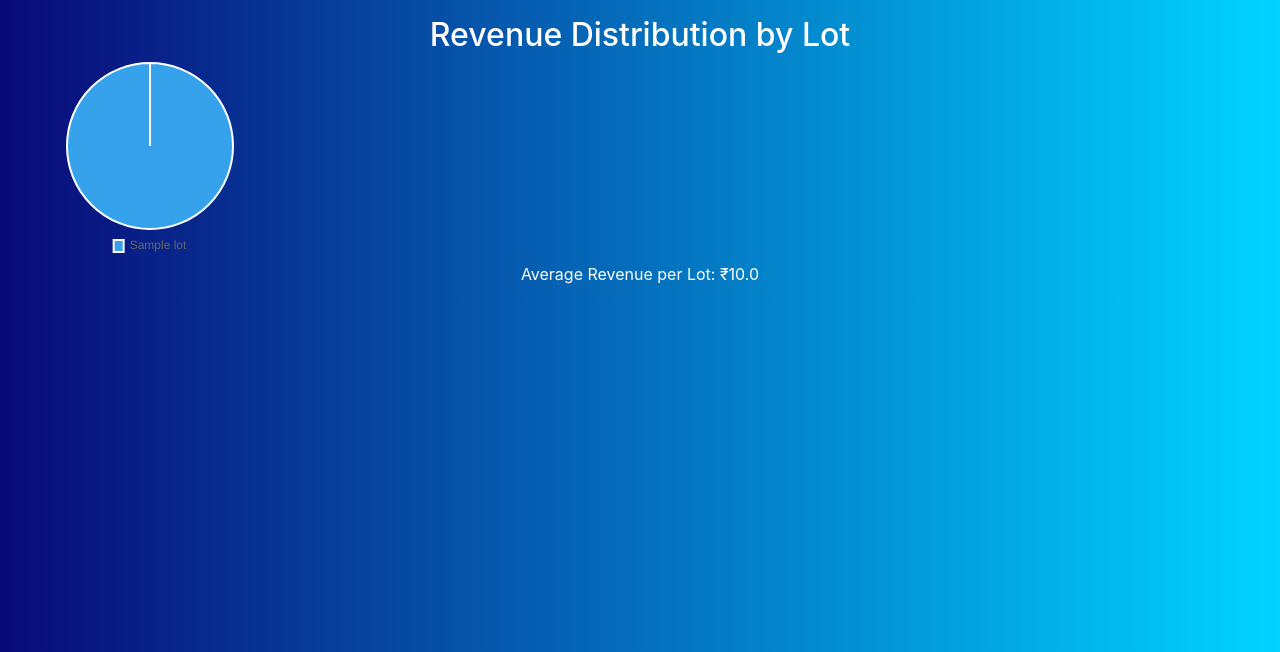
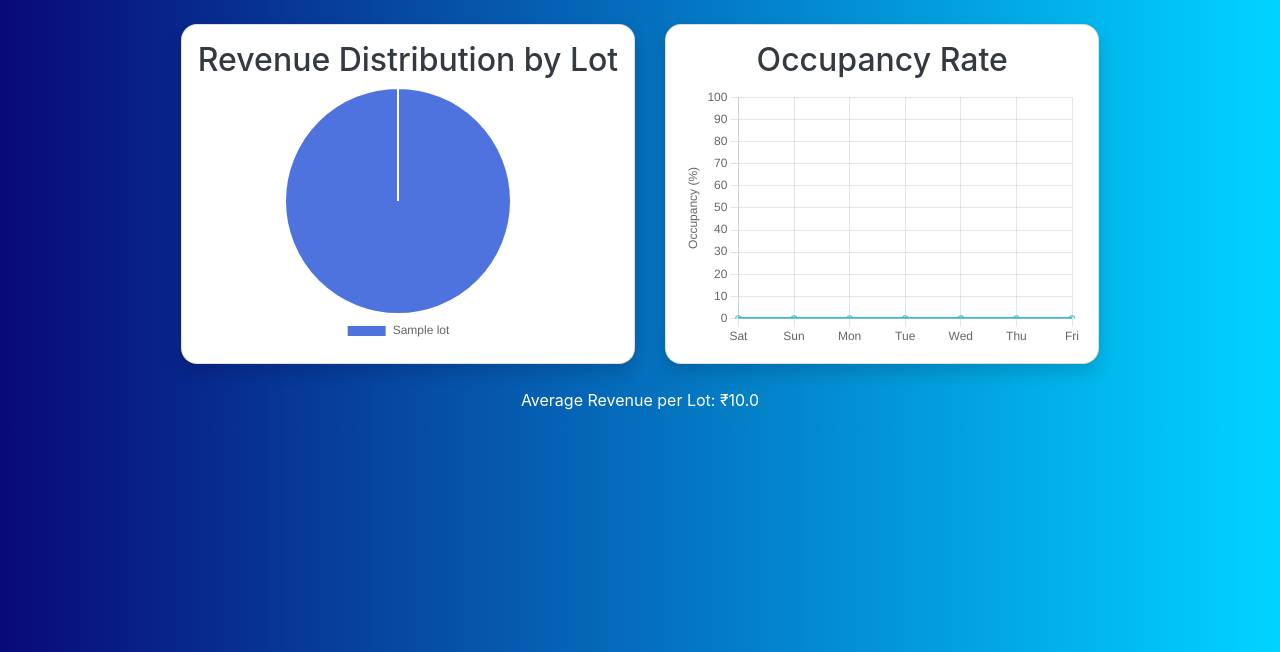
Before and after one commit to 24f1000430/vehicle-parking-app-v1, a Flask app: page /admin/dashboard in a window 1280 px wide. Shown: the part 64-716 px from the top of the page. Run offline with Flask 3, Linux system fonts and the light colour scheme; the visitor is signed in with stand-in values (Sample User, id 1); tables that the repository leaves empty hold one stand-in row (values such as "Sample post").

Commit message:
Milestone-VP Charts

```diff
--- a/app.py
+++ b/app.py
@@ -10,7 +10,7 @@ app = Flask(__name__)
 load_dotenv()
 app.config['SQLALCHEMY_DATABASE_URI'] = 'sqlite:///parking_app.db'
 app.config['SQLALCHEMY_TRACK_MODIFICATIONS'] = False
-app.config['SECRET_KEY'] = os.getenv('SECRET_KEY')
+app.config['SECRET_KEY'] = '7856'
 db.init_app(app)
 
 with app.app_context():
@@ -75,7 +75,7 @@ def login():
 def admin_dashboard():
     if session.get('role') != 'admin':
         return redirect(url_for('login'))
-        # Fetch all lots
+    # Fetch all lots
     lots = ParkingLot.query.all()
 
     # Compute revenue per lot
@@ -92,14 +92,35 @@ def admin_dashboard():
         lot_names.append(lot.prime_location_name)
         revenues.append(round(total, 2))
 
-    # Compute average revenue across lots
+    # average revenue across lots
     avg_revenue = round(sum(revenues) / len(revenues), 2) if revenues else 0.0
+
+    # Occupancy Rate (last 7 days)
+    from datetime import timedelta
+    today = datetime.utcnow().date()
+    occupancy_labels = []
+    occupancy_data = []
+    for i in range(6, -1, -1):
+        day = today - timedelta(days=i)
+        occupancy_labels.append(day.strftime('%a'))
+        total_spots = ParkingSpot.query.count()
+        occupied = (
+            db.session.query(Reservation)
+            .filter(
+                func.date(Reservation.start_time) <= day,
+                or_(Reservation.end_time == None, func.date(Reservation.end_time) >= day)
+            ).count()
+        )
+        occupancy_pct = round((occupied / total_spots) * 100, 2) if total_spots else 0
+        occupancy_data.append(occupancy_pct)
 
     return render_template(
         'admin_dashboard.html',
         lot_names=lot_names,
         revenues=revenues,
         avg_revenue=avg_revenue,
+        occupancy_labels=occupancy_labels,
+        occupancy_data=occupancy_data,
         role=session.get('role')
     )
 
@@ -110,7 +131,6 @@ def admin_lots():
     lots = ParkingLot.query.all()
     return render_template('admin_lots.html', lots=lots, role=session.get('role'))
 
-# --- Create lot (auto-generate spots) ---
 @app.route('/admin/lots/create', methods=['GET','POST'])
 def create_lot():
     if session.get('role')!='admin': return redirect(url_for('login'))
@@ -241,7 +261,43 @@ def admin_search():
 def user_dashboard():
     if session.get('role') != 'user':
         return redirect(url_for('login'))
-    return render_template('user_dashboard.html', role=session.get('role'))
+    from datetime import timedelta
+    uid = session['user_id']
+    today = datetime.utcnow().date()
+
+    # Usage this week (number of reservations per day)
+    usage_labels = []
+    usage_data = []
+    for i in range(6, -1, -1):
+        day = today - timedelta(days=i)
+        usage_labels.append(day.strftime('%a'))
+        count = Reservation.query.filter(
+            Reservation.user_id == uid,
+            func.date(Reservation.start_time) == day
+        ).count()
+        usage_data.append(count)
+
+    # Total payments (paid vs unpaid)
+    paid = db.session.query(func.sum(Reservation.cost)).filter(
+        Reservation.user_id == uid,
+        Reservation.cost != None
+    ).scalar() or 0.0
+    unpaid = db.session.query(func.count(Reservation.id)).filter(
+        Reservation.user_id == uid,
+        Reservation.cost == None
+    ).scalar() or 0
+
+    payment_labels = ["Paid", "Unpaid"]
+    payment_data = [round(paid, 2), unpaid]
+
+    return render_template(
+        'user_dashboard.html',
+        usage_labels=usage_labels,
+        usage_data=usage_data,
+        payment_labels=payment_labels,
+        payment_data=payment_data,
+        role=session.get('role')
+    )
 
 # ----- List available lots -----
 @app.route('/lots')
--- a/static/script.js
+++ b/static/script.js
@@ -1,30 +1,90 @@
-// admin charts
-
-document.addEventListener('DOMContentLoaded', () => {
-  // Expect a global `chartData` variable defined before this file is included
-  if (!window.chartData) return;
-
-  const ctx = document
-    .getElementById('revenueChart')
-    .getContext('2d');
-
-  new Chart(ctx, {
+function renderAdminCharts({
+  revenueLabels, revenueData, occupancyLabels, occupancyData
+}) {
+  // Revenue Pie Chart
+  if (document.getElementById('revenueChart')) {
+    new Chart(document.getElementById('revenueChart'), {
       type: 'pie',
       data: {
-      labels: chartData.labels,
+        labels: revenueLabels,
         datasets: [{
-        data: chartData.revenues,
-        // Chart.js will pick default colors
+          data: revenueData,
+          backgroundColor: [
+            '#4e73df', '#1cc88a', '#36b9cc', '#f6c23e', '#e74a3b', '#858796', '#5a5c69'
+          ],
         }]
       },
       options: {
         responsive: false,
-      plugins: {
-        legend: {
-          position: 'bottom',
-          labels: { boxWidth: 10, padding: 10 }
+        plugins: { legend: { display: true, position: 'bottom' } }
       }
+    });
+  }
+
+  // Occupancy Line Chart
+  if (document.getElementById('occupancyChart')) {
+    new Chart(document.getElementById('occupancyChart'), {
+      type: 'line',
+      data: {
+        labels: occupancyLabels,
+        datasets: [{
+          label: 'Occupancy %',
+          data: occupancyData,
+          borderColor: '#36b9cc',
+          backgroundColor: 'rgba(54,185,204,0.2)',
+          fill: true,
+          tension: 0.4
+        }]
+      },
+      options: {
+        responsive: false,
+        plugins: { legend: { display: false } },
+        scales: {
+          y: { min: 0, max: 100, title: { display: true, text: 'Occupancy (%)' } }
         }
       }
     });
+  }
+}
+
+function renderUserCharts({
+  usageLabels, usageData, paymentLabels, paymentData
+}) {
+  // Usage Pie Chart
+  if (document.getElementById('usageChart')) {
+    new Chart(document.getElementById('usageChart'), {
+      type: 'pie',
+      data: {
+        labels: usageLabels,
+        datasets: [{
+          data: usageData,
+          backgroundColor: [
+            '#4e73df', '#1cc88a', '#36b9cc', '#f6c23e', '#e74a3b', '#858796', '#5a5c69'
+          ],
+        }]
+      },
+      options: {
+        responsive: false,
+        plugins: { legend: { display: true, position: 'bottom' } }
+      }
     });
+  }
+
+  // Payments Doughnut Chart
+  if (document.getElementById('paymentsChart')) {
+    new Chart(document.getElementById('paymentsChart'), {
+      type: 'doughnut',
+      data: {
+        labels: paymentLabels,
+        datasets: [{
+          data: paymentData,
+          backgroundColor: ['#1cc88a', '#e74a3b'],
+        }]
+      },
+      options: {
+        responsive: false,
+        plugins: { legend: { display: true, position: 'bottom' } }
+      }
+    });
+  }
+}
--- a/templates/admin_dashboard.html
+++ b/templates/admin_dashboard.html
@@ -3,16 +3,32 @@
 {% block title %}Admin Dashboard{% endblock %}
 
 {% block main %}
-<h2 class="text-white text-center mt-3">Revenue Distribution by Lot</h2>
-<!-- Smaller, fixed-size canvas: 300×200 px -->
-<canvas id="revenueChart" width="300" height="200"></canvas>
-<p class="text-white text-center">Average Revenue per Lot: ₹{{ avg_revenue }}</p>
+<div class="container mt-4">
+  <div class="row justify-content-center">
+    <div class="col-auto text-center">
+      <div class="card p-3 shadow" style="min-width:420px; background:#fff; border-radius:16px;">
+        <h2 class="text-dark">Revenue Distribution by Lot</h2>
+        <canvas id="revenueChart" width="400" height="260"></canvas>
+      </div>
+    </div>
+    <div class="col-auto text-center">
+      <div class="card p-3 shadow" style="min-width:420px; background:#fff; border-radius:16px;">
+        <h2 class="text-dark">Occupancy Rate</h2>
+        <canvas id="occupancyChart" width="400" height="260"></canvas>
+      </div>
+    </div>
+  </div>
+  <p class="text-white text-center mt-4">Average Revenue per Lot: ₹{{ avg_revenue }}</p>
+</div>
 
-<!-- Pass data to the external script -->
 <script>
-  window.chartData = {
-    labels: {{ lot_names | tojson }},
-    revenues: {{ revenues | tojson }}
-  };
-  </script>
+  document.addEventListener('DOMContentLoaded', function() {
+    renderAdminCharts({
+      revenueLabels: {{ lot_names | tojson }},
+      revenueData: {{ revenues | tojson }},
+      occupancyLabels: {{ occupancy_labels | tojson }},
+      occupancyData: {{ occupancy_data | tojson }}
+    });
+  });
+</script>
 {% endblock %}
```
Also changed, not shown: templates/user_dashboard.html (+27 -1 lines). Lines whose indentation alone changed are shown as unchanged.
